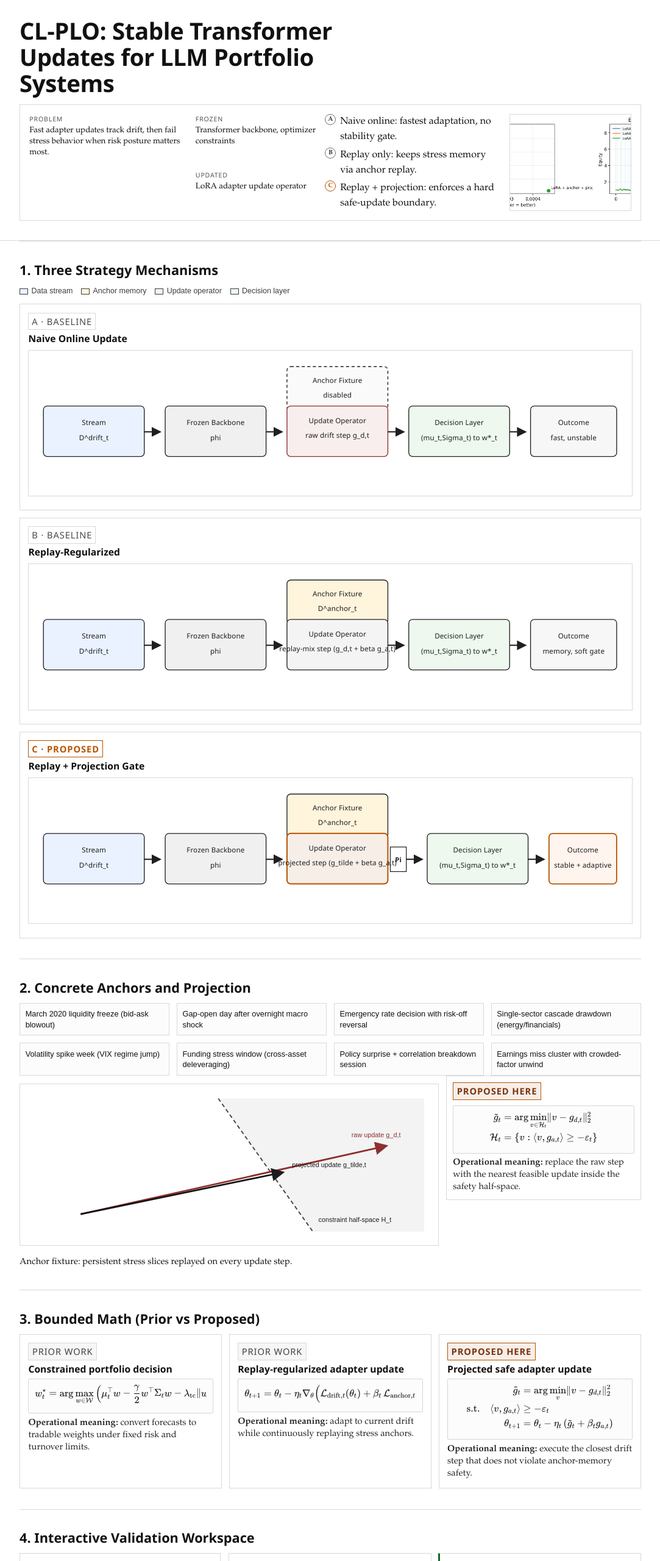
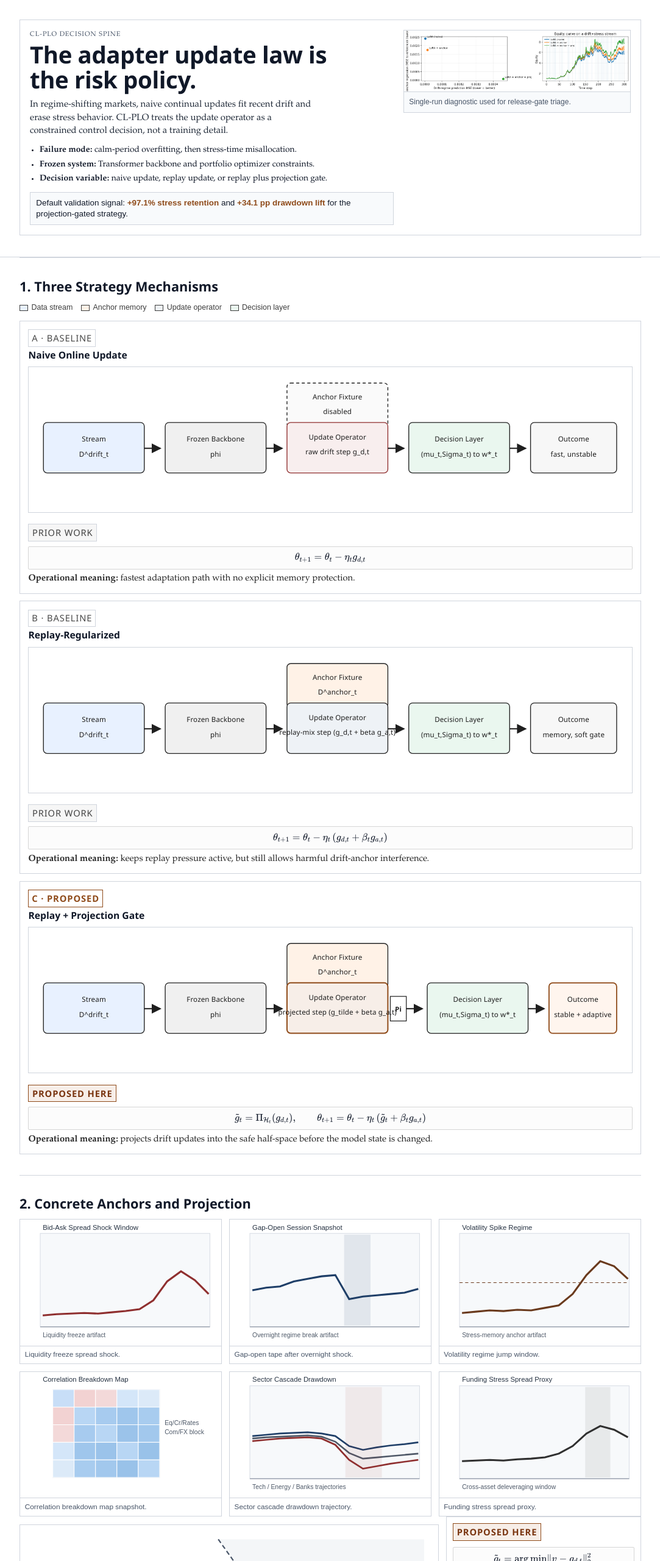
Before and after one commit to KumarNavish/CL-PLO, a website with bundled scripts: page index.html in a window 1280 px wide. Shown: the top 2560 px of the page at 61% size, without its empty margins (98-1181 px from the left). Built offline with nearby package versions, Linux system fonts and the light colour scheme.

Commit message:
Elevate hero, unify pipeline math, and replace anchor placeholders with real artifacts

```diff
--- a/coreline.css
+++ b/coreline.css
@@ -1,19 +1,19 @@
 :root {
   --bg: #ffffff;
-  --ink: #111111;
-  --muted: #535353;
-  --line: #d9d9d9;
-  --panel: #fcfcfc;
+  --ink: #101828;
+  --muted: #475467;
+  --line: #d0d5dd;
+  --panel: #f8fafc;
 
-  --data: #eaf2ff;
-  --memory: #fff4dc;
-  --update: #f4f4f4;
-  --decision: #eef8ef;
-  --proposed: #b55400;
+  --data: #e8f1ff;
+  --memory: #fff2e7;
+  --update: #eef2f6;
+  --decision: #eaf7ef;
+  --proposed: #8f4b1a;
 
-  --good: #0a6b2d;
-  --warn: #7c5a00;
-  --bad: #8f2f2f;
+  --good: #087443;
+  --warn: #9a3412;
+  --bad: #b42318;
 }
 
 * {
@@ -38,7 +38,6 @@ h2,
 h3,
 h4,
 .btn,
-.exec-label,
 .method-tag,
 .mode-card,
 input,
@@ -78,89 +77,87 @@ a {
 
 .executive {
   border-bottom: 1px solid var(--line);
-  padding: 1.8rem 0 2rem;
+  padding: 2rem 0 2.2rem;
 }
 
-.executive h1 {
-  font-size: clamp(1.7rem, 3vw, 2.4rem);
-  line-height: 1.12;
-  letter-spacing: -0.01em;
-  max-width: 28ch;
-  margin-bottom: 0.82rem;
+.hero-insight {
+  border: 1px solid var(--line);
+  background: #ffffff;
+  padding: 1rem;
+  display: grid;
+  grid-template-columns: 1.6fr 1fr;
+  gap: 1rem;
+  align-items: start;
 }
 
-.exec-card {
-  border: 1px solid var(--line);
-  background: #ffffff;
-  padding: 0.96rem;
-  display: grid;
-  gap: 0.8rem;
-  grid-template-columns: 1.3fr 1fr 1.45fr 1fr;
-  align-items: stretch;
+.hero-kicker {
+  font-size: 0.68rem;
+  text-transform: uppercase;
+  letter-spacing: 0.09em;
+  color: var(--muted);
 }
 
-.exec-label {
-  display: block;
-  font-size: 0.66rem;
-  text-transform: uppercase;
-  letter-spacing: 0.08em;
-  color: var(--muted);
-  margin-bottom: 0.14rem;
+.hero-insight h1 {
+  margin-top: 0.16rem;
+  font-size: clamp(1.85rem, 3vw, 2.55rem);
+  line-height: 1.08;
+  letter-spacing: -0.01em;
+  max-width: 24ch;
 }
 
-.exec-line {
-  display: block;
-  font-size: 0.84rem;
-  line-height: 1.33;
+.hero-summary {
+  margin-top: 0.6rem;
+  font-size: 0.93rem;
+  line-height: 1.45;
+  color: #1f2937;
+  max-width: 64ch;
 }
 
-.exec-state {
-  display: grid;
-  gap: 0.48rem;
-}
-
-.exec-strategies {
+.hero-bullets {
+  margin: 0.72rem 0 0;
+  padding-left: 1rem;
   display: grid;
   gap: 0.28rem;
 }
 
-.exec-strategies div {
-  display: grid;
-  grid-template-columns: auto 1fr;
-  gap: 0.42rem;
-  align-items: start;
+.hero-bullets li {
+  font-size: 0.86rem;
+  line-height: 1.38;
 }
 
-.icon {
-  width: 18px;
-  height: 18px;
-  border: 1px solid #707070;
-  border-radius: 999px;
-  display: inline-grid;
-  place-items: center;
-  font-size: 0.66rem;
-  font-weight: 600;
-  color: #333333;
+.hero-signal {
+  margin-top: 0.72rem;
+  border: 1px solid var(--line);
+  background: var(--panel);
+  padding: 0.52rem 0.58rem;
+  font-family: "IBM Plex Sans", "Avenir Next", sans-serif;
+  font-size: 0.84rem;
+  line-height: 1.34;
 }
 
-.icon.proposed {
-  border-color: var(--proposed);
+.hero-signal strong {
   color: var(--proposed);
 }
 
-.exec-figure {
+.hero-figure {
   border: 1px solid var(--line);
   background: var(--panel);
-  display: grid;
-  place-items: center;
+  margin: 0;
   overflow: hidden;
 }
 
-.exec-figure img {
+.hero-figure img {
   display: block;
   width: 100%;
-  height: 100%;
-  object-fit: cover;
+  height: auto;
+}
+
+.hero-figure figcaption {
+  border-top: 1px solid var(--line);
+  padding: 0.42rem 0.52rem;
+  font-family: "IBM Plex Sans", "Avenir Next", sans-serif;
+  font-size: 0.75rem;
+  color: var(--muted);
 }
 
 .section {
@@ -234,7 +231,7 @@ a {
 .preset-row,
 .action-row,
 .knob-grid,
-.anchor-grid {
+.anchor-gallery {
   display: grid;
   gap: 0.72rem;
 }
@@ -362,18 +359,40 @@ a {
   stroke-dasharray: 4 4;
 }
 
-.anchor-grid {
-  grid-template-columns: repeat(4, minmax(0, 1fr));
+.pipeline-equation {
+  margin-top: 0.58rem;
+}
+
+.math-block.compact {
+  margin-top: 0.22rem;
+  padding: 0.42rem 0.52rem;
+}
+
+.anchor-gallery {
+  grid-template-columns: repeat(3, minmax(0, 1fr));
   margin-top: 0.46rem;
 }
 
-.anchor-grid article {
+.anchor-item {
+  margin: 0;
   border: 1px solid var(--line);
-  background: var(--panel);
-  padding: 0.54rem;
-  font-size: 0.8rem;
+  background: #ffffff;
+}
+
+.anchor-item img {
+  display: block;
+  width: 100%;
+  aspect-ratio: 16 / 10;
+  object-fit: cover;
+}
+
+.anchor-item figcaption {
+  border-top: 1px solid var(--line);
+  padding: 0.4rem 0.48rem;
+  font-family: "IBM Plex Sans", "Avenir Next", sans-serif;
+  font-size: 0.74rem;
   line-height: 1.35;
-  font-family: "IBM Plex Sans", "Avenir Next", sans-serif;
+  color: var(--muted);
 }
 
 .projection-figure {
@@ -400,36 +419,33 @@ a {
 }
 
 .projection-svg .halfspace {
-  fill: #f3f3f3;
+  fill: #f4f6f8;
 }
 
 .projection-svg .constraint-line {
-  stroke: #4a4a4a;
-  stroke-width: 2.2;
-  stroke-dasharray: 7 5;
-}
-
-.projection-svg .origin-dot {
-  fill: #222222;
+  stroke: #475467;
+  stroke-width: 2.4;
+  stroke-dasharray: 8 5;
 }
 
 .projection-svg .raw-vector {
-  stroke: #8f2f2f;
-  stroke-width: 3;
+  stroke: #b42318;
+  stroke-width: 3.2;
 }
 
 .projection-svg .proj-vector {
-  stroke: #111111;
-  stroke-width: 3;
+  stroke: #101828;
+  stroke-width: 3.2;
 }
 
 .projection-svg .proj-label {
-  font-size: 12px;
+  font-size: 11.5px;
   font-weight: 520;
+  letter-spacing: 0.01em;
 }
 
 .projection-svg .proj-label.raw-label {
-  fill: #8f2f2f;
+  fill: #b42318;
 }
 
 .projection-math-card {
@@ -759,12 +775,12 @@ input {
 }
 
 .line-chip-anchor {
-  border-top-color: #0f5fbf;
+  border-top-color: #1f3f68;
   border-top-style: dotted;
 }
 
 .line-chip-anchor_proj {
-  border-top-color: #111111;
+  border-top-color: #8f4b1a;
   border-top-style: solid;
 }
 
@@ -833,11 +849,11 @@ input {
 }
 
 @media (max-width: 1180px) {
-  .exec-card {
+  .hero-insight {
     grid-template-columns: 1fr 1fr;
   }
 
-  .exec-figure {
+  .hero-figure {
     min-height: 110px;
   }
 
@@ -859,7 +875,7 @@ input {
     grid-template-columns: 1fr;
   }
 
-  .anchor-grid {
+  .anchor-gallery {
     grid-template-columns: repeat(2, minmax(0, 1fr));
   }
 
@@ -881,7 +897,7 @@ input {
     padding-top: 1.1rem;
   }
 
-  .exec-card {
+  .hero-insight {
     grid-template-columns: 1fr;
   }
 
@@ -890,7 +906,7 @@ input {
     grid-template-columns: 1fr;
   }
 
-  .anchor-grid {
+  .anchor-gallery {
     grid-template-columns: 1fr;
   }
 
--- a/index.html
+++ b/index.html
@@ -10,33 +10,31 @@
   <body>
     <header class="executive" id="top">
       <div class="shell">
-        <h1>CL-PLO: Stable Transformer Updates for LLM Portfolio Systems</h1>
-
-        <article class="exec-card" aria-label="30 second executive card">
-          <div class="exec-problem">
-            <span class="exec-label">Problem</span>
-            <span class="exec-line">Fast adapter updates track drift, then fail stress behavior when risk posture matters most.</span>
+        <article class="hero-insight" aria-label="High-signal decision summary">
+          <div class="hero-copy">
+            <p class="hero-kicker">CL-PLO Decision Spine</p>
+            <h1>The adapter update law is the risk policy.</h1>
+            <p class="hero-summary">
+              In regime-shifting markets, naive continual updates fit recent drift and erase stress behavior.
+              CL-PLO treats the update operator as a constrained control decision, not a training detail.
+            </p>
+            <ul class="hero-bullets">
+              <li><strong>Failure mode:</strong> calm-period overfitting, then stress-time misallocation.</li>
+              <li><strong>Frozen system:</strong> Transformer backbone and portfolio optimizer constraints.</li>
+              <li><strong>Decision variable:</strong> naive update, replay update, or replay plus projection gate.</li>
+            </ul>
+            <p class="hero-signal">
+              <span>Default validation signal:</span>
+              <strong>+97.1% stress retention</strong>
+              <span>and</span>
+              <strong>+34.1 pp drawdown lift</strong>
+              <span>for the projection-gated strategy.</span>
+            </p>
           </div>
 
-          <div class="exec-state">
-            <div>
-              <span class="exec-label">Frozen</span>
-              <span class="exec-line">Transformer backbone, optimizer constraints</span>
-            </div>
-            <div>
-              <span class="exec-label">Updated</span>
-              <span class="exec-line">LoRA adapter update operator</span>
-            </div>
-          </div>
-
-          <div class="exec-strategies" aria-label="three update strategies">
-            <div><span class="icon">A</span><span>Naive online: fastest adaptation, no stability gate.</span></div>
-            <div><span class="icon">B</span><span>Replay only: keeps stress memory via anchor replay.</span></div>
-            <div><span class="icon proposed">C</span><span>Replay + projection: enforces a hard safe-update boundary.</span></div>
-          </div>
-
-          <figure class="exec-figure" aria-label="decisive figure thumbnail">
-            <img src="./assets/validation_wide.png" alt="Validation figure thumbnail: constrained update dominates stress retention and drawdown" />
+          <figure class="hero-figure" aria-label="Decisive strategy comparison signal">
+            <img src="./assets/validation_wide.png" alt="Validation figure: constrained update dominates stress retention and drawdown control" />
+            <figcaption>Single-run diagnostic used for release-gate triage.</figcaption>
           </figure>
         </article>
       </div>
@@ -100,6 +98,16 @@
               <text x="886" y="121" text-anchor="middle">Outcome</text>
               <text x="886" y="146" text-anchor="middle">fast, unstable</text>
             </svg>
+
+            <div class="pipeline-equation">
+              <p class="math-tag prior">Prior work</p>
+              <div class="math-block compact">
+                \[
+                \theta_{t+1}=\theta_t-\eta_t g_{d,t}
+                \]
+              </div>
+              <p class="math-meaning"><strong>Operational meaning:</strong> fastest adaptation path with no explicit memory protection.</p>
+            </div>
           </article>
 
           <article class="strategy-card">
@@ -147,6 +155,16 @@
               <text x="886" y="121" text-anchor="middle">Outcome</text>
               <text x="886" y="146" text-anchor="middle">memory, soft gate</text>
             </svg>
+
+            <div class="pipeline-equation">
+              <p class="math-tag prior">Prior work</p>
+              <div class="math-block compact">
+                \[
+                \theta_{t+1}=\theta_t-\eta_t\left(g_{d,t}+\beta_t g_{a,t}\right)
+                \]
+              </div>
+              <p class="math-meaning"><strong>Operational meaning:</strong> keeps replay pressure active, but still allows harmful drift-anchor interference.</p>
+            </div>
           </article>
 
           <article class="strategy-card">
@@ -197,6 +215,18 @@
               <text x="901" y="121" text-anchor="middle">Outcome</text>
               <text x="901" y="146" text-anchor="middle">stable + adaptive</text>
             </svg>
+
+            <div class="pipeline-equation">
+              <p class="math-tag proposed">Proposed here</p>
+              <div class="math-block compact">
+                \[
+                \tilde g_t=\Pi_{\mathcal{H}_t}(g_{d,t}),
+                \qquad
+                \theta_{t+1}=\theta_t-\eta_t\left(\tilde g_t+\beta_t g_{a,t}\right)
+                \]
+              </div>
+              <p class="math-meaning"><strong>Operational meaning:</strong> projects drift updates into the safe half-space before the model state is changed.</p>
+            </div>
           </article>
         </div>
       </section>
@@ -204,15 +234,31 @@
       <section class="section" id="objects">
         <h2>2. Concrete Anchors and Projection</h2>
 
-        <div class="anchor-grid" aria-label="Concrete anchor fixtures">
-          <article>March 2020 liquidity freeze (bid-ask blowout)</article>
-          <article>Gap-open day after overnight macro shock</article>
-          <article>Emergency rate decision with risk-off reversal</article>
-          <article>Single-sector cascade drawdown (energy/financials)</article>
-          <article>Volatility spike week (VIX regime jump)</article>
-          <article>Funding stress window (cross-asset deleveraging)</article>
-          <article>Policy surprise + correlation breakdown session</article>
-          <article>Earnings miss cluster with crowded-factor unwind</article>
+        <div class="anchor-gallery" aria-label="Concrete anchor fixtures as real artifacts">
+          <figure class="anchor-item">
+            <img src="./assets/anchors/liquidity_spread.svg" alt="Bid-ask spread shock artifact" loading="lazy" />
+            <figcaption>Liquidity freeze spread shock.</figcaption>
+          </figure>
+          <figure class="anchor-item">
+            <img src="./assets/anchors/gap_open_session.svg" alt="Gap-open session artifact" loading="lazy" />
+            <figcaption>Gap-open tape after overnight shock.</figcaption>
+          </figure>
+          <figure class="anchor-item">
+            <img src="./assets/anchors/volatility_spike.svg" alt="Volatility spike artifact" loading="lazy" />
+            <figcaption>Volatility regime jump window.</figcaption>
+          </figure>
+          <figure class="anchor-item">
+            <img src="./assets/anchors/correlation_breakdown.svg" alt="Correlation breakdown heatmap artifact" loading="lazy" />
+            <figcaption>Correlation breakdown map snapshot.</figcaption>
+          </figure>
+          <figure class="anchor-item">
+            <img src="./assets/anchors/sector_cascade.svg" alt="Sector cascade drawdown artifact" loading="lazy" />
+            <figcaption>Sector cascade drawdown trajectory.</figcaption>
+          </figure>
+          <figure class="anchor-item">
+            <img src="./assets/anchors/funding_stress.svg" alt="Funding stress spread artifact" loading="lazy" />
+            <figcaption>Funding stress spread proxy.</figcaption>
+          </figure>
         </div>
 
         <div class="projection-wrap">
@@ -256,7 +302,7 @@
           </aside>
         </div>
 
-        <p class="object-note">Anchor fixture: persistent stress slices replayed on every update step.</p>
+        <p class="object-note">Anchor fixture: concrete stress artifacts replayed at every update step.</p>
       </section>
 
       <section class="section" id="math">
--- a/src/config.js
+++ b/src/config.js
@@ -1,7 +1,7 @@
 export const METHOD_SPECS = [
   { id: "naive", label: "Naive online SGD", color: "#6e6e6e" },
-  { id: "anchor", label: "Replay distill only", color: "#0f5fbf" },
-  { id: "anchor_proj", label: "Constrained CL (distill + projection + gate)", color: "#111111" },
+  { id: "anchor", label: "Replay distill only", color: "#1f3f68" },
+  { id: "anchor_proj", label: "Constrained CL (distill + projection + gate)", color: "#8f4b1a" },
 ];
 
 export const DEFAULT_CONFIG = {
--- a/src/ui/render.js
+++ b/src/ui/render.js
@@ -6,8 +6,8 @@ const FIELD_MAP = ["seed", "steps", "anchorBeta", "pStress", "loraRank"];
 
 const METHOD_STYLES = {
   naive: { color: "#6e6e6e", dash: [10, 6] },
-  anchor: { color: "#0f5fbf", dash: [2, 6] },
-  anchor_proj: { color: "#111111", dash: [] },
+  anchor: { color: "#1f3f68", dash: [2, 6] },
+  anchor_proj: { color: "#8f4b1a", dash: [] },
 };
 
 const MODE_META = {
```
Also changed, not shown: src/ui/charts.js (+6 -6 lines), assets/anchors/correlation_breakdown.svg (added), assets/anchors/funding_stress.svg (added), assets/anchors/gap_open_session.svg (added), assets/anchors/liquidity_spread.svg (added), assets/anchors/sector_cascade.svg (added), assets/anchors/volatility_spike.svg (added).
